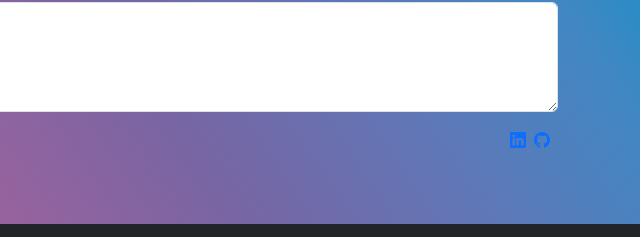
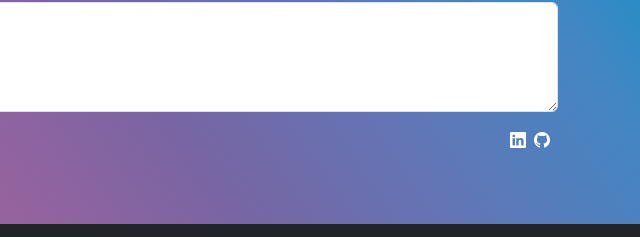
Before and after one commit to BhaveshPatel7737/BhaveshPatel7737.github.io, a plain HTML site: page index.html in a window 1280 px wide. Shown: the part 1617-1854 px from the top of the page, 640-1280 px from the left. Drawn offline with nearby package versions, Linux system fonts and the light colour scheme.

Commit message:
icons color change

```diff
--- a/index.html
+++ b/index.html
@@ -156,8 +156,8 @@
                 </div>
                 <button type="submit" class="btn btn-primary btn-lg btn-block">Send Message</button>
                 <div class="d-flex" style="float: right;">
-                    <a href="http://www.linkedin.com/in/bhaveshkumar-patel-7367a5286" class="me-2"><i class="bi bi-linkedin"></i></a>
-                    <a href="https://github.com/BhaveshPatel7737" class="me-2"><i class="bi bi-github"></i></a>
+                    <a href="http://www.linkedin.com/in/bhaveshkumar-patel-7367a5286" class="me-2"><i class="bi bi-linkedin text-white"></i></a>
+                    <a href="https://github.com/BhaveshPatel7737" class="me-2"><i class="bi bi-github text-white"></i></a>
                 </div>
             </form>
 
```
